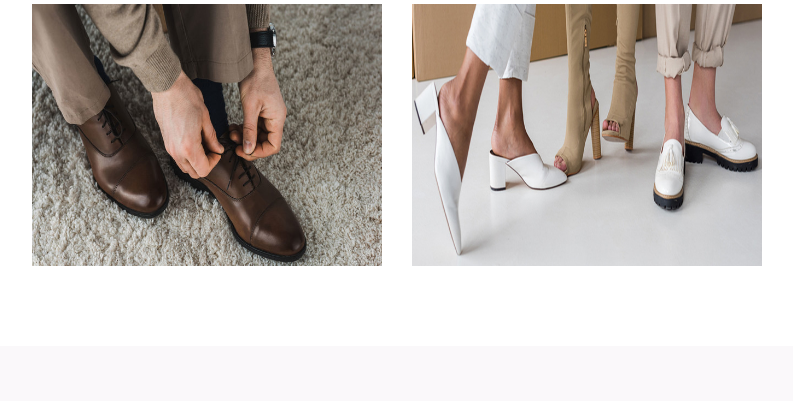
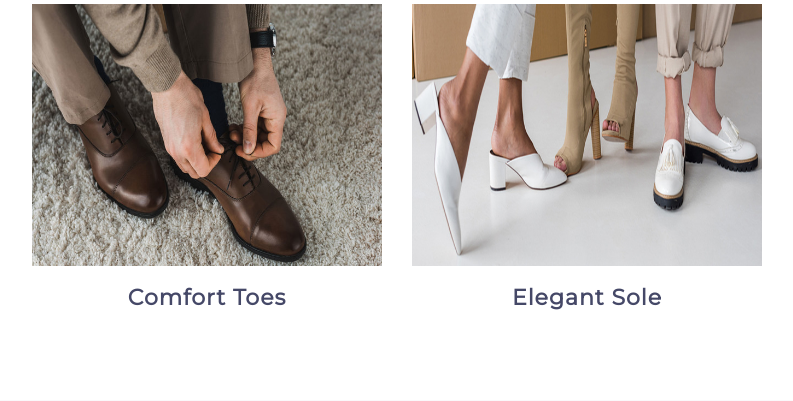
Before and after one commit to hassan-ali-cs7/keepfootwear, a PHP site: page / in a window 1280 px wide. Shown: the part 2128-2529 px from the top of the page, without its empty margins (243-1036 px from the left). Run offline with PHP 8.4, Linux system fonts and the light colour scheme; data that the repository does not hold is empty.

Commit message:
Text and Style fixes

```diff
--- a/css/style.css
+++ b/css/style.css
@@ -190,6 +190,21 @@
 	padding-bottom: 30px;
 }
 
+.portfolio h2 {
+	color: #454867;
+	font-size: 22px;
+	letter-spacing: 1px;
+	font-family: 'Montserrat', sans-serif;
+	font-weight: bold !important;
+}
+.portfolio p {
+	color: #454867;
+	font-size: 18px;
+	letter-spacing: 1px;
+	font-family: 'Montserrat', sans-serif;
+	margin-bottom: 50px;
+}
+
 .request-quote {
 	background-color: #FAF8FA;
 }
--- a/index.php
+++ b/index.php
@@ -299,6 +299,10 @@ document.getElementsByTagName('head')[0].appendChild(s1);
 
                     <a href="https://comforttoes.com"><img src="images/portfolio-website-1.jpg" alt="portfolio-website" class="img-responsive"></a>
 
+                    <a href="https://comforttoes.com"><h2>Comfort Toes</h2></a>
+
+                    <!-- <p>Website Design for a shoe shop that sells formal shoes for men. The design adapts to different device sizes.</p> -->
+
 
               </div>
 
@@ -306,7 +310,9 @@ document.getElementsByTagName('head')[0].appendChild(s1);
 
                     <a href="https://elegantsole.com"><img src="images/portfolio-website-2.jpg" alt="portfolio-website" class="img-responsive"></a>
 
+                    <a href="https://elegantsole.com"><h2>Elegant Sole</h2></a>
 
+                    <!-- <p>Website Design for a shoe shop that focusses on ladies elegant shoes. The design adapts to different device sizes.</p> -->
               </div>
 
               <!-- <div class="col-md-4 col-sm-4 col-sm-4" align="center">
```
Also changed, not shown: website-design.html (+4 -4 lines).
